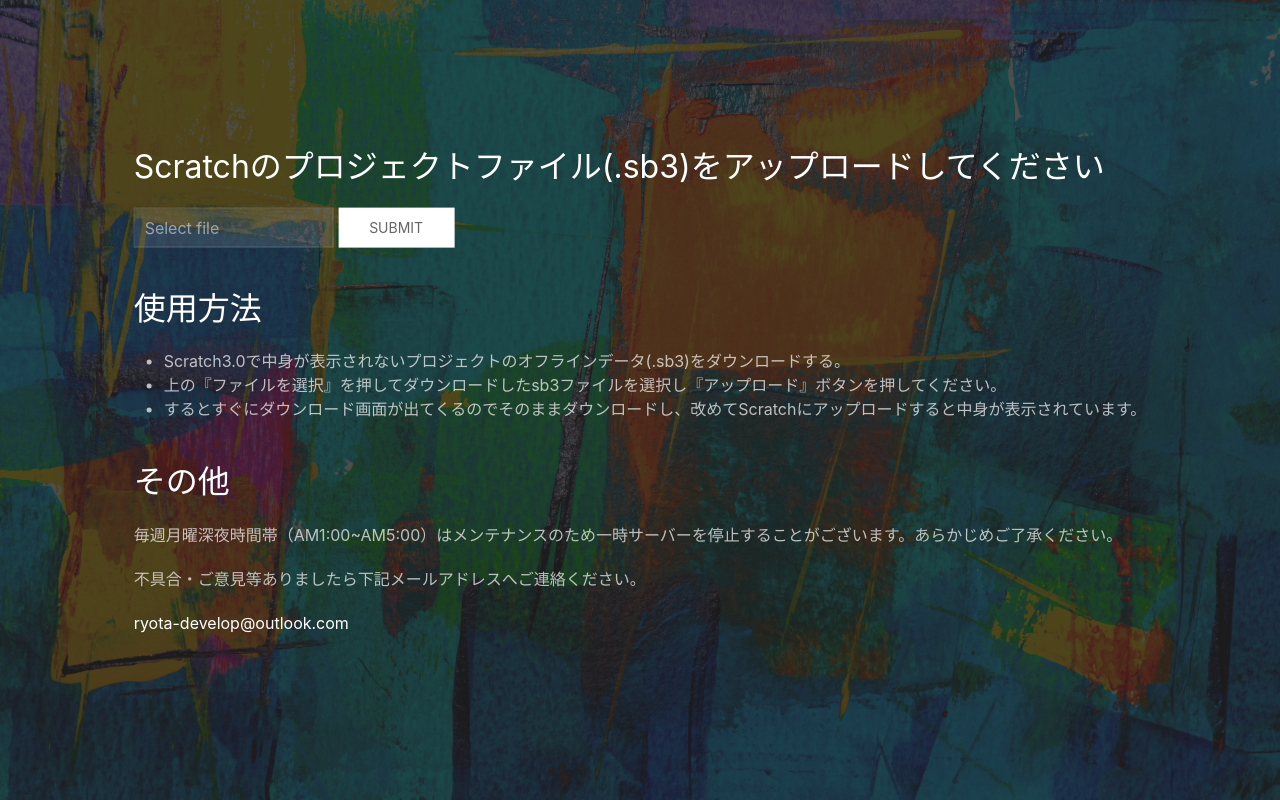
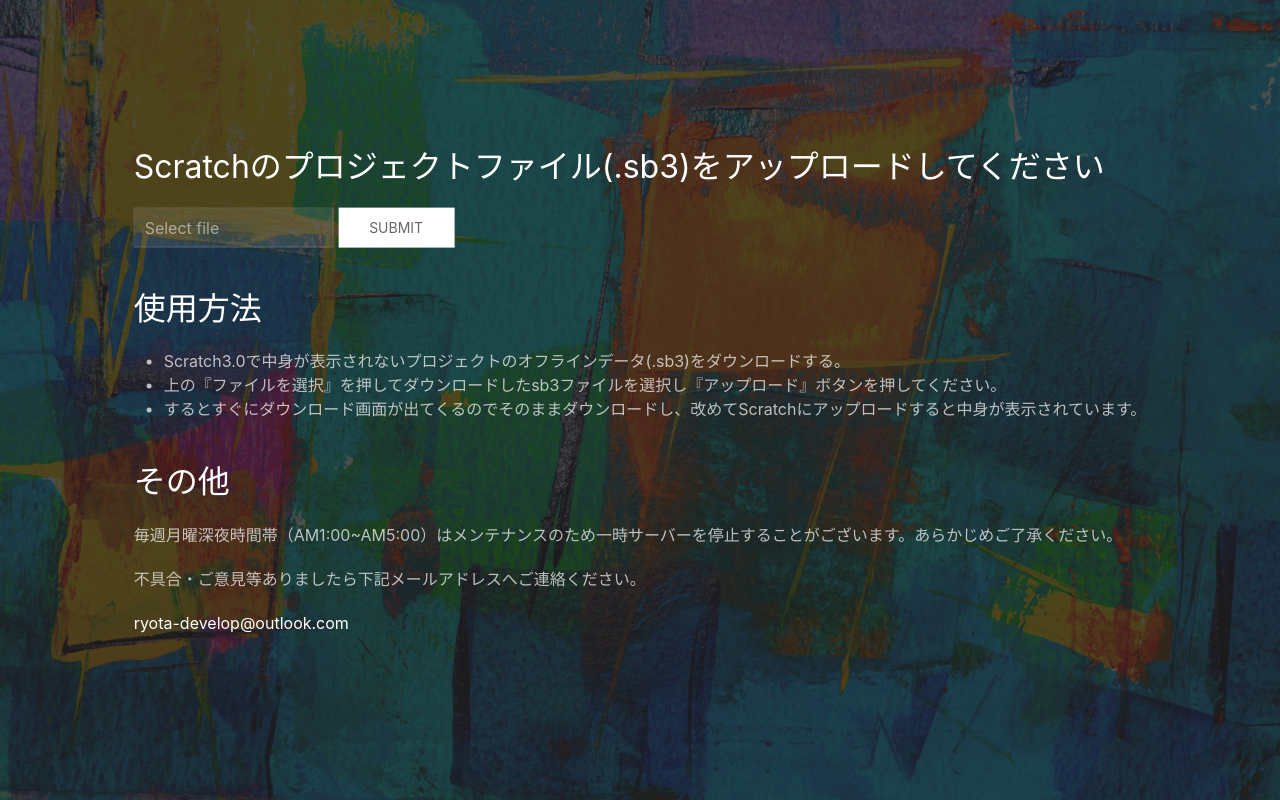
Before and after one commit to RYoTA1209/Scratch3.0Converter, a Flask app: page / in a window 1280 px wide. Run offline with Flask 2, Linux system fonts and the light colour scheme; some libraries are stand-ins or nearby versions.

Commit message:
change bachground-size

```diff
--- a/static/style.css
+++ b/static/style.css
@@ -13,7 +13,7 @@ body{
     background-image: url("background.jpg");
     background-repeat: no-repeat;
     background-position: center;
-    background-size: 100% auto;
+    background-size: 100% 100%;
 }
 .wrapper{
     height: 100%;
```
